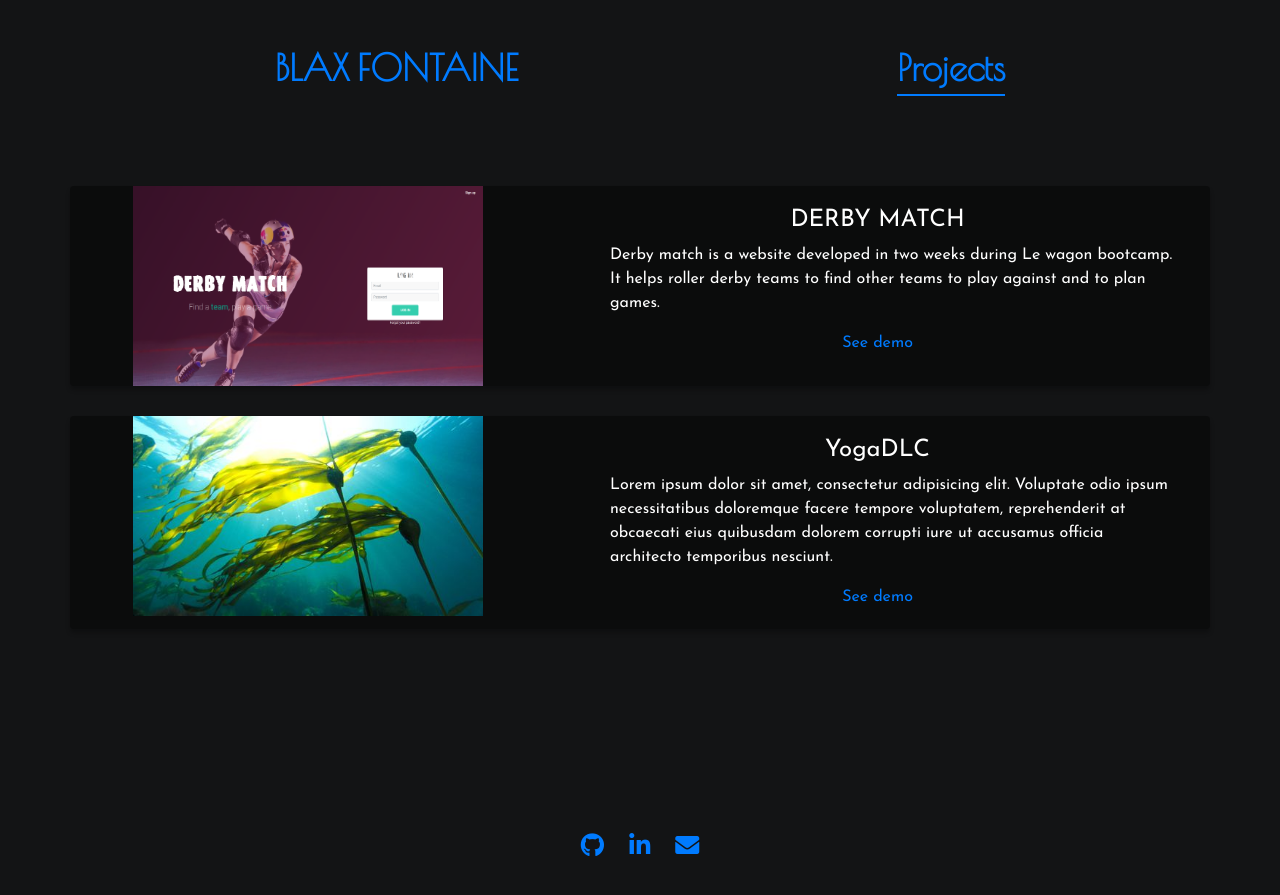
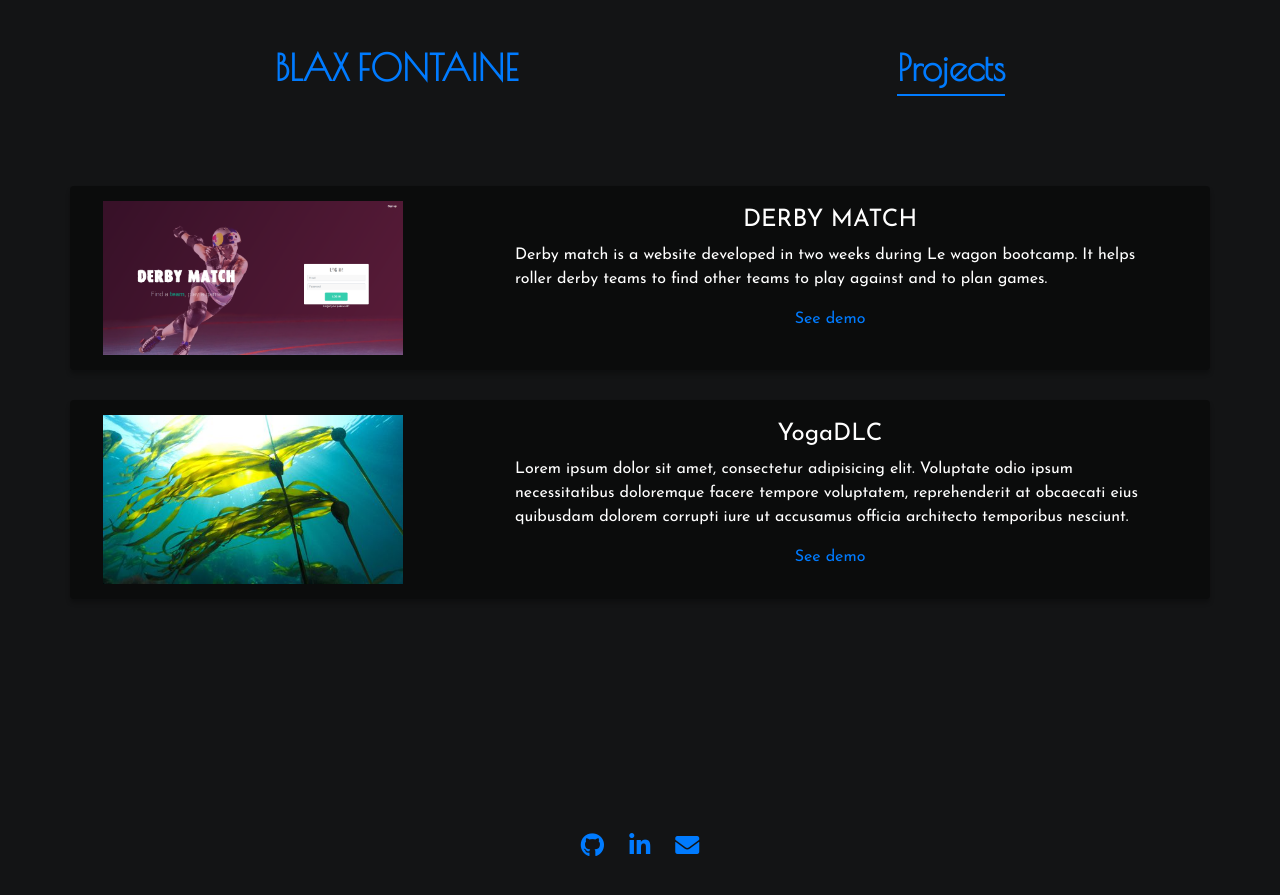
Before and after one commit to BlaxFontaine/myportfolio, a Jekyll site: the page built from projects.md, in a window 1280 px wide. Shown: the top 895 px of the page. Built offline with Jekyll 4.4.1, drawn with Linux system fonts in a browser that asks for light colours; some web fonts are replaced.

Commit message:
added one step of responsiveness to projects

```diff
--- a/_layouts/projects.html
+++ b/_layouts/projects.html
@@ -5,12 +5,12 @@ layout: default
   {% for item in site.data.projects %}
     <div class="card-container">
       <div class="row scaler" style="animation-delay:{{item.delay}}">
-        <div class="col-md-5">
+        <div class="col-md-5 col-lg-4">
           <div class="card-image">
             <img class="project-screenshot" src="{{item.img}}" alt="">
           </div>
         </div>
-        <div class="col-md-7">
+        <div class="col-md-7 col-lg-8">
           <div class="card-body">
             <h4>{{item.name}}</h4>
             <p class="text">{{item.description}}</p>
--- a/_sass/project.scss
+++ b/_sass/project.scss
@@ -13,17 +13,18 @@
   box-shadow: 0px 4px 4px rgba(0, 0, 0, 0.25);
   border-radius: 4px;
   color: white !important;
-  // height: 200px;
 }
 
 .card-image {
   flex: 0 0 25%;
   border-radius: 4px 0px 0px 4px;
+  padding: 15px;
+  margin-right: 15px;
 }
 
 .project-screenshot{
-  width: 350px;
-  height: 200px;
+  width: 300px;
+
 }
 
 .card-body {
```
